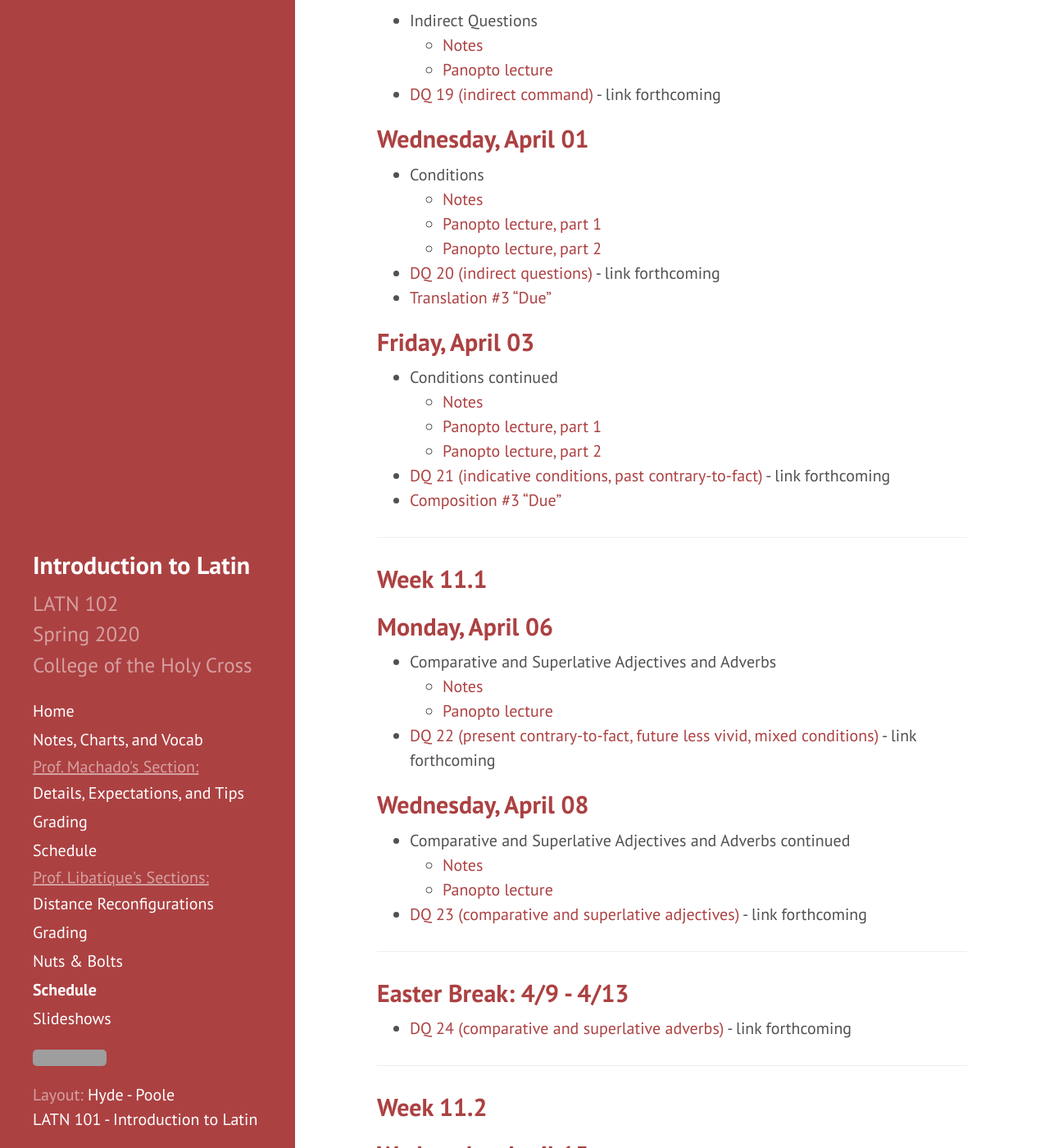
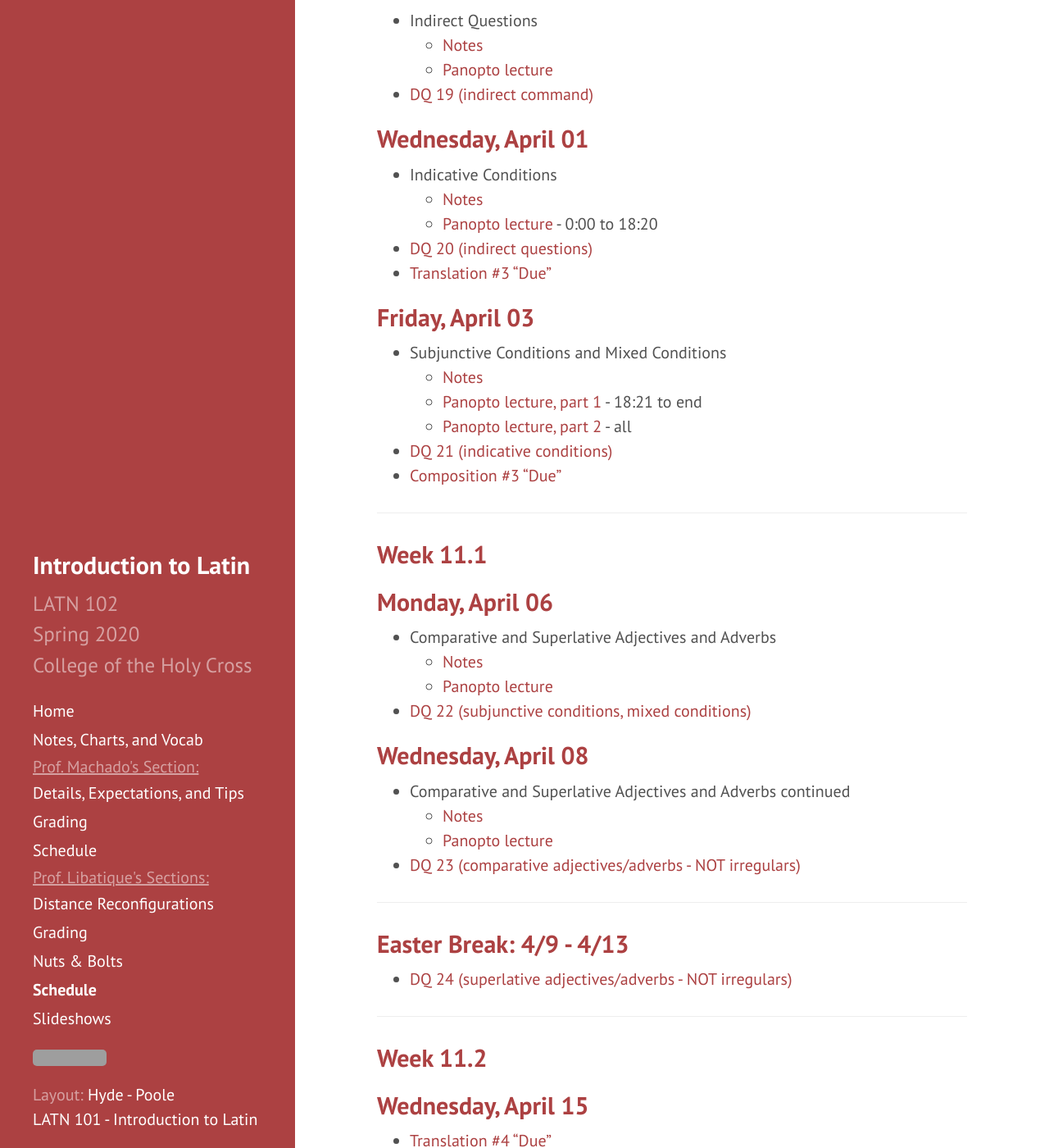
Before and after one commit to DLibatique/LATN102-S20, a Jekyll site: the page built from _pages/schedule-DL.md, in a window 1280 px wide and 1400 px high, scrolled down 4794 px. Shown: the whole window at 82% size. Built offline with Jekyll 4.4.1, drawn with Linux system fonts in a browser that asks for light colours; grey boxes are pictures that could not be loaded.

Commit message:
added all daily quizzes

```diff
--- a/_pages/schedule-DL.md
+++ b/_pages/schedule-DL.md
@@ -151,7 +151,7 @@ Course Reconfiguration Week. See the [distance reconfiguration page](distance-DL
 - Orders: Indirect Command
   - [Notes](orders#indirect-command)
   - [Panopto lecture](https://holycross.hosted.panopto.com/Panopto/Pages/Viewer.aspx?id=6aa9f902-13f1-450d-abb5-ab8101461e47) (10:18 to end)
-- [DQ 18 (imperative mood)](#) - link forthcoming
+- [DQ 18 (imperative mood)](https://forms.gle/hmv91FtTsZ5JAf318)
 
 ***
 
@@ -161,22 +161,21 @@ Course Reconfiguration Week. See the [distance reconfiguration page](distance-DL
 - Indirect Questions
   - [Notes](indirect-questions)
   - [Panopto lecture](https://holycross.hosted.panopto.com/Panopto/Pages/Viewer.aspx?id=025f15f8-50f8-4d09-a704-ab8200fb73b5)
-- [DQ 19 (indirect command)](#) - link forthcoming
+- [DQ 19 (indirect command)](https://forms.gle/oVJdqGtcDpiV9Z6RA)
 
 ## Wednesday, April 01
-- Conditions
+- Indicative Conditions
   - [Notes](conditions)
-  - [Panopto lecture, part 1](https://holycross.hosted.panopto.com/Panopto/Pages/Viewer.aspx?id=f6994366-be18-4f81-b448-ab83010a3744)
-  - [Panopto lecture, part 2](https://holycross.hosted.panopto.com/Panopto/Pages/Viewer.aspx?id=cf0223f8-8a3f-4b31-b689-ab830116eb66)
-- [DQ 20 (indirect questions)](#) - link forthcoming
+  - [Panopto lecture](https://holycross.hosted.panopto.com/Panopto/Pages/Viewer.aspx?id=f6994366-be18-4f81-b448-ab83010a3744) - 0:00 to 18:20
+- [DQ 20 (indirect questions)](https://forms.gle/jnVar7b1TMymvgbR8)
 - [Translation #3 "Due"](https://docs.google.com/document/d/1T9yPGwq14ipYN-iqCNTS7CcIqxIj-TJ3zpG6F-KrCZ8/edit?usp=sharing)
 
 ## Friday, April 03
-- Conditions continued
+- Subjunctive Conditions and Mixed Conditions
   - [Notes](conditions)
-  - [Panopto lecture, part 1](https://holycross.hosted.panopto.com/Panopto/Pages/Viewer.aspx?id=f6994366-be18-4f81-b448-ab83010a3744)
-  - [Panopto lecture, part 2](https://holycross.hosted.panopto.com/Panopto/Pages/Viewer.aspx?id=cf0223f8-8a3f-4b31-b689-ab830116eb66)
-- [DQ 21 (indicative conditions, past contrary-to-fact)](#) - link forthcoming
+  - [Panopto lecture, part 1](https://holycross.hosted.panopto.com/Panopto/Pages/Viewer.aspx?id=f6994366-be18-4f81-b448-ab83010a3744) - 18:21 to end
+  - [Panopto lecture, part 2](https://holycross.hosted.panopto.com/Panopto/Pages/Viewer.aspx?id=cf0223f8-8a3f-4b31-b689-ab830116eb66) - all
+- [DQ 21 (indicative conditions)](https://forms.gle/erWBmSA2sZsXag7e7)
 - [Composition #3 "Due"](https://docs.google.com/document/d/1y0LV_Ykw1fN-HLMDr0SSN69gkxgYon2Z1CrJU7z1nKg/edit?usp=sharing)
 
 ***
@@ -187,18 +186,18 @@ Course Reconfiguration Week. See the [distance reconfiguration page](distance-DL
 - Comparative and Superlative Adjectives and Adverbs
   - [Notes](comparative-and-superlative)
   - [Panopto lecture](https://holycross.hosted.panopto.com/Panopto/Pages/Viewer.aspx?id=346ce282-6c80-46d8-bca8-ab84016d16ef)
-- [DQ 22 (present contrary-to-fact, future less vivid, mixed conditions)](#) - link forthcoming
+- [DQ 22 (subjunctive conditions, mixed conditions)](https://forms.gle/Sf1rx2bo9xqaP2nX8)
 
 ## Wednesday, April 08
 - Comparative and Superlative Adjectives and Adverbs continued
   - [Notes](comparative-and-superlative)
   - [Panopto lecture](https://holycross.hosted.panopto.com/Panopto/Pages/Viewer.aspx?id=346ce282-6c80-46d8-bca8-ab84016d16ef)
-- [DQ 23 (comparative and superlative adjectives)](#) - link forthcoming
+- [DQ 23 (comparative adjectives/adverbs - NOT irregulars)](https://forms.gle/c4hQdrzXQQ9EDi368)
 
 ***
 
 ## Easter Break: 4/9 - 4/13
-- [DQ 24 (comparative and superlative adverbs)](#) - link forthcoming
+- [DQ 24 (superlative adjectives/adverbs - NOT irregulars)](https://forms.gle/vh1LQZs7DSN7GTzd9)
 
 ***
 
```
Also changed, not shown: _pages/distance-DL.md (+7 -7 lines).
